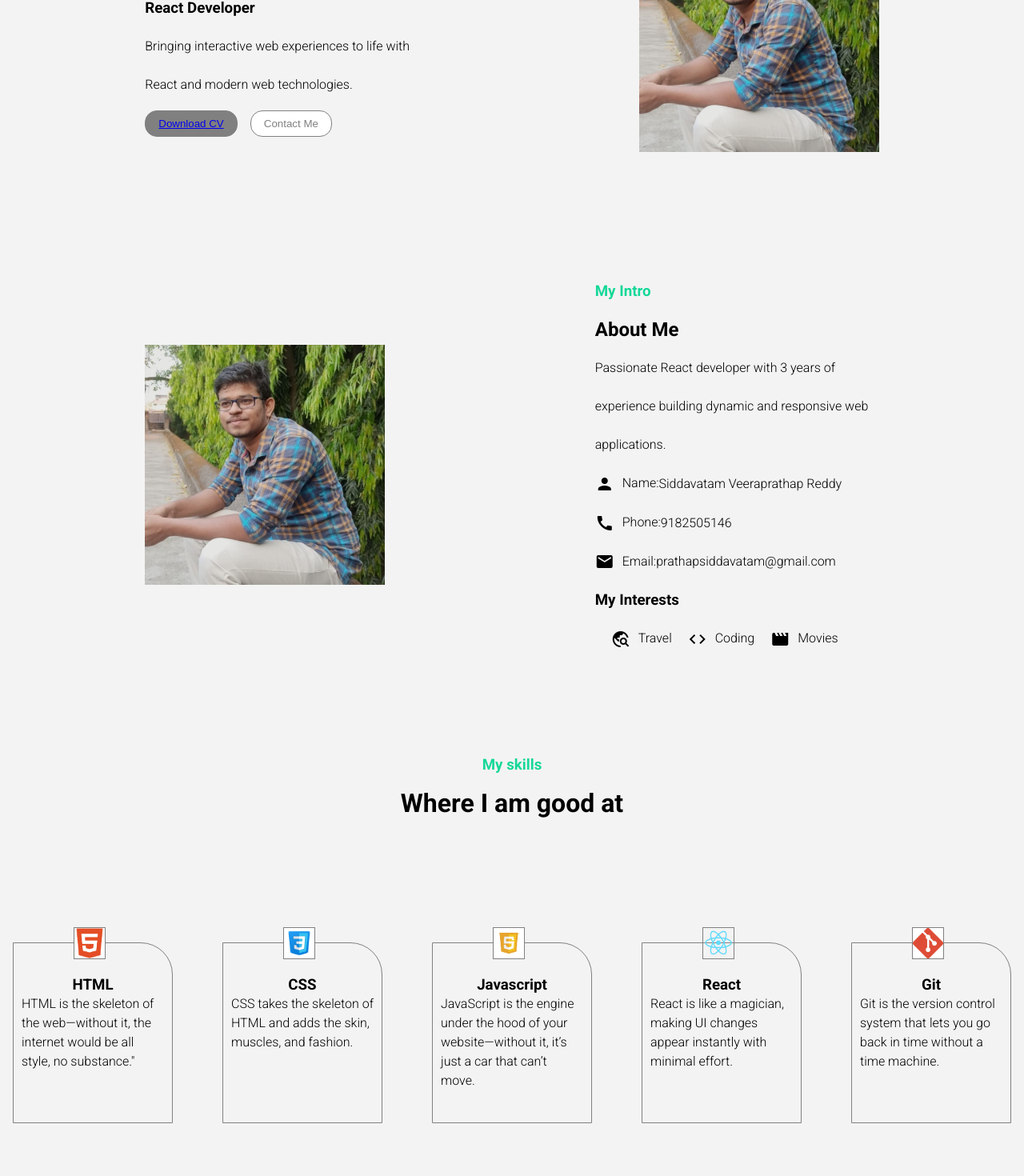
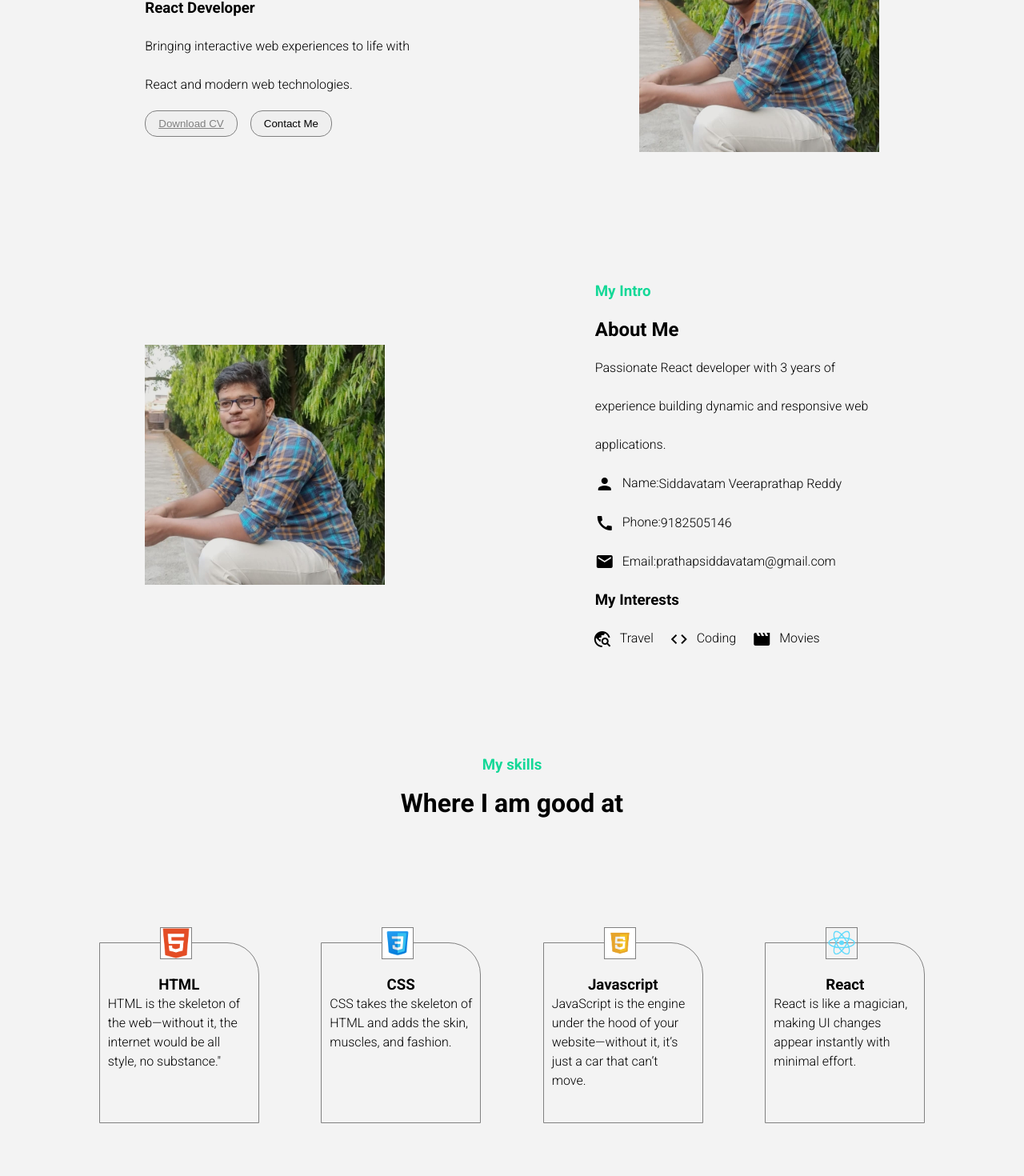
Before and after one commit to VTU9730/portfolio, a React (Create React App) app: page / in a window 1280 px wide. Shown: the part 340-1810 px from the top of the page at 80% size. Built offline with nearby package versions, Linux system fonts and the light colour scheme; a web font is replaced by a local one.

Commit message:
resume-added

```diff
--- a/src/Home.js
+++ b/src/Home.js
@@ -9,7 +9,9 @@ function Home() {
         <p>
         Bringing interactive web experiences to life with React and modern web technologies.
         </p>
-        <button className="home-button home-button-cv"><a href="/Pratap_Frontend.pdf" download="Pratap_Frontend.pdf">Download CV</a></button>
+
+        <button className="home-button home-button-cv"><a href="https://drive.google.com/file/d/1W4n1JFuIfEaUMqmcUWe2T3r6B87xATrb/view?usp=drive_link" target='__blank'>Download CV</a></button>
+        {/* <button className="home-button home-button-cv"><a href="/Pratap_Frontend.pdf" download="Pratap_Frontend.pdf">Download CV</a></button> */}
         <button className="home-button home-button-me">Contact Me</button>
       </section>
       <section className="home-mypic">
--- a/src/style.css
+++ b/src/style.css
@@ -76,19 +76,16 @@
   margin-right:1rem;
 }
 
-.home-button-cv{
+.home-button-cv:hover{
   background-color: grey;
-  color: white;
 }
 
-.home-button-me{
-  background-color: white;
-  color: grey;
+.home-button-cv a{
+  color:grey;
 }
 
-.home-button-cv:hover{
-  background-color: white;
-  color: grey;
+.home-button-cv a:hover{
+  color:white;
 }
 
 .home-button-me:hover{
@@ -123,17 +120,13 @@
   vertical-align: middle;
   padding-right: 10px;
 }
-span{
-
-}
 
 .introduction p{
   width:40ch;
 }
 
-.introduction-article ul{
-    display: flex;
-    list-style: none;
+.introduction-article{
+  margin-left: -23px;
 }
 
 .introduction-article ul li{
@@ -185,7 +178,7 @@ span{
 
 .skills{
   text-align: center;
-  padding: 100px 0;
+  padding: 100px 100px;
   background-color: rgb(243, 243, 243);
   font-family: "Roboto", sans-serif;
   font-weight: 300;
@@ -240,17 +233,3 @@ span{
     display: none;
   }
 }
-
-p:hover{
-  color:red;
-}
-
-h1:hover{
-  color:red;
-}
-h2:hover{
-  color:red;
-}
-h3:hover{
-  color:red;
-}
```
